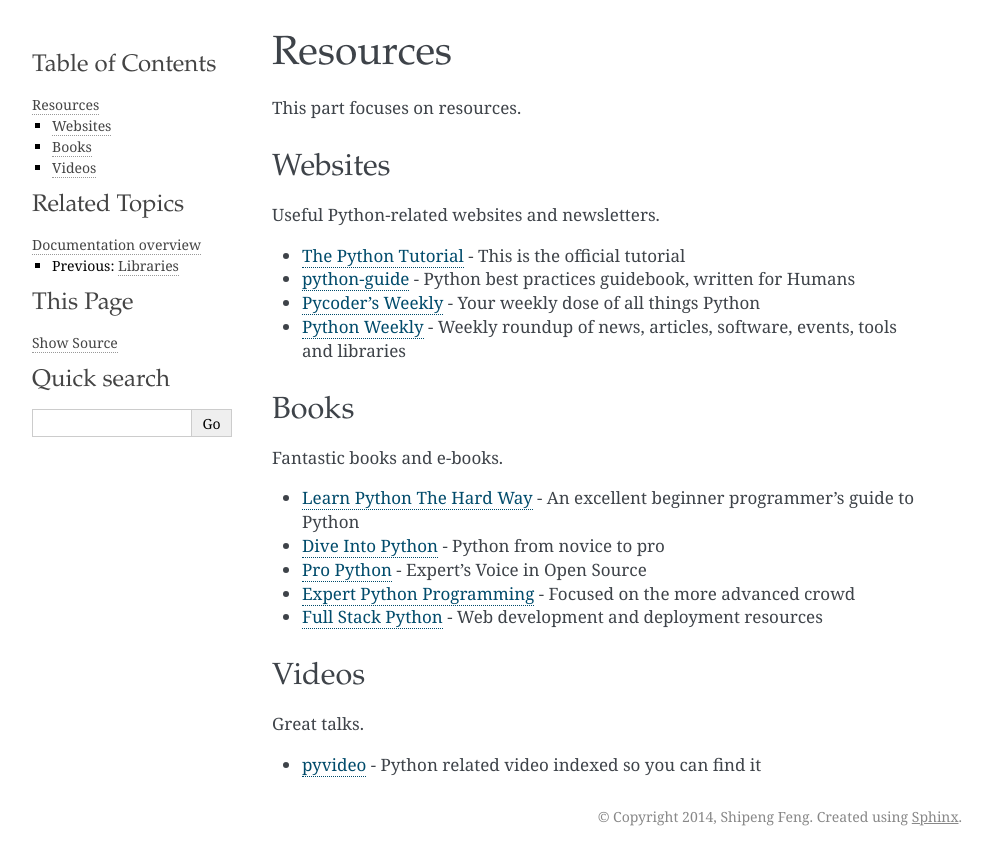
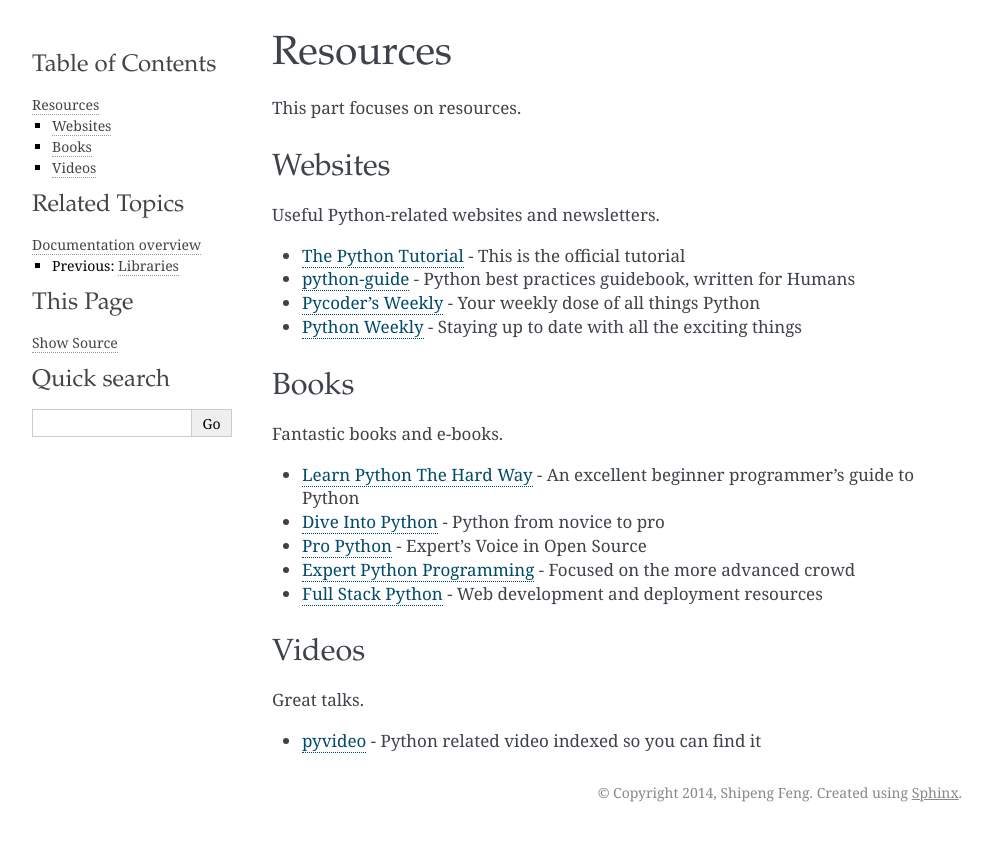
Before and after one commit to fengsp/easy-python, a Sphinx documentation site: the page built from docs/resources.rst, in a window 1280 px wide. Shown: the top 865 px of the page, without its empty margins (148-1136 px from the left). Built offline with Sphinx 7.4.7, drawn with Linux system fonts in a browser that asks for light colours.

Commit message:
Updated description for Python Weekly

```diff
--- a/docs/resources.rst
+++ b/docs/resources.rst
@@ -12,7 +12,7 @@
 - `The Python Tutorial`_ - This is the official tutorial
 - `python-guide`_ - Python best practices guidebook, written for Humans
 - `Pycoder's Weekly`_ - Your weekly dose of all things Python
-- `Python Weekly`_ - Weekly roundup of news, articles, software, events, tools and libraries
+- `Python Weekly`_ - Staying up to date with all the exciting things
 
 
 .. _The Python Tutorial: http://docs.python.org/tutorial/index.html
```
